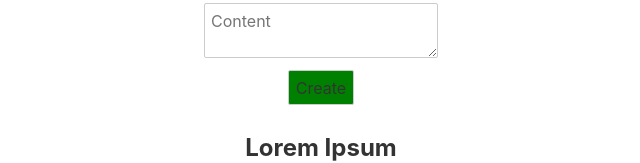
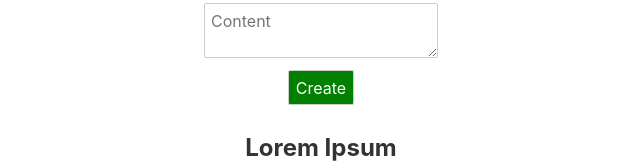
Before and after one commit to artkalugin/SvelteTask, a Svelte app: page / in a window 1280 px wide. Shown: the part 149-312 px from the top of the page, without its empty margins (319-959 px from the left). Built offline with nearby package versions, Linux system fonts and the light colour scheme.

Commit message:
change button text color

```diff
--- a/src/Button.svelte
+++ b/src/Button.svelte
@@ -1,4 +1,11 @@
 <script>
     export let variant;
 </script>
+
 <button class="{variant}">Create</button>
+
+<style>
+    button {
+        color: #ffffff;
+    }
+</style>
```
